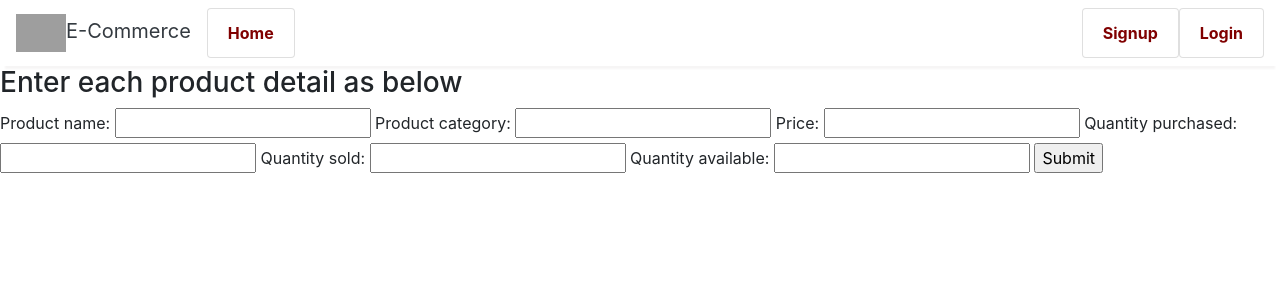
After one commit to GaneshPedini/Python-Codes, a Django app: page /home/manage_inventory/add_single_product in a window 1280 px wide. The commit adds this page. Shown: the top 300 px of the page. Run offline with Django 4.2, Linux system fonts and the light colour scheme; some libraries are stand-ins or nearby versions; grey boxes are pictures that could not be loaded.

Commit message:
developed manage_inventory to add single product into inventory.

```diff
--- /dev/null
+++ b/garcyenterprise/store/forms.py
@@ -0,0 +1,11 @@
+from django import forms
+
+
+# creating a form
+class InventoryForm(forms.Form):
+    product_name = forms.CharField(max_length=200)
+    product_category = forms.CharField(max_length=200)
+    price = forms.IntegerField() #help_text="Enter 6 digit roll number")
+    quantity_purchased = forms.IntegerField()  # help_text="Enter 6 digit roll number")
+    quantity_sold = forms.IntegerField()
+    quantity_available = forms.IntegerField()
--- /dev/null
+++ b/garcyenterprise/store/templates/add_single_product.html
@@ -0,0 +1,14 @@
+{% extends 'base.html' %}
+{% load static %}
+{% block content %}
+<div>
+    <h3>Enter each product detail as below</h3>
+    <form action = "" method = "post">
+        {% csrf_token %}
+        {{form }}
+        <input type="submit" value=Submit>
+    </form>
+</div>
+
+
+{% endblock %}
--- a/garcyenterprise/store/templates/store.html
+++ b/garcyenterprise/store/templates/store.html
@@ -3,7 +3,7 @@
 {% block content %}
 <div>
     <a href="{% url 'view_inventory' %}" class="btn"><button style="background-color: blue, font: white"  >View Inventory</button></a>
-    <a href="{% url 'view_inventory' %}" class="btn"><button style="background-color: blue, font: white"  >Manage Inventory</button></a>
+    <a href="{% url 'manage_inventory' %}" class="btn"><button style="background-color: blue, font: white"  >Manage Inventory</button></a>
     <a href="{% url 'view_inventory' %}" class="btn"><button style="background-color: blue, font: white"  >Place Order</button></a>
     <a href="{% url 'view_inventory' %}" class="btn"><button style="background-color: blue, font: white"  >Generate Report</button></a>
 </div>
--- a/garcyenterprise/store/urls.py
+++ b/garcyenterprise/store/urls.py
@@ -2,6 +2,7 @@ from django.contrib import admin
 from django.urls import path
 from .views.home import home, store
 from .views.check_inventory import CheckInventory, store_inventory, store_inventory_all
+from .views.manage_inventory import manageinv_index, add_single_product
 from django.contrib.auth import views as auth_views
 from .views.user_category import Signup_User_Category, Login_User_Category
 from .views.signup import Signup_Store_User, Signup_Customer
@@ -15,6 +16,8 @@ urlpatterns = [
     path('home/', home, name='home'),
     path('home/store/<str:id>', store, name='store'),
     path('home/view_inventory', CheckInventory.as_view(), name='view_inventory'),
+    path('home/manage_inventory', manageinv_index, name='manage_inventory'),
+    path('home/manage_inventory/add_single_product', add_single_product, name='add_single_product'),
     path('home/home/view_inventory/store_inventory', store_inventory_all, name='store_inventory_All'),
     path('home/home/view_inventory/store_inventory/<str:id>', store_inventory, name='store_inventory'),
     path('signup_user_category', Signup_User_Category.signup_check, name='signup_user_category'),
--- /dev/null
+++ b/garcyenterprise/store/views/manage_inventory.py
@@ -0,0 +1,34 @@
+from django.shortcuts import render, redirect, HttpResponseRedirect
+from store.models.products import Product
+from store.models.category import Category
+from django.views import View
+from store.forms import InventoryForm
+
+# Create your views here.
+
+def manageinv_index(request):
+    return render(request,'manage_inventory.html')
+
+def add_single_product(request):
+    context = {}
+    if request.method == 'POST':
+        form = InventoryForm(request.POST)
+        if form.is_valid():
+            product_name = form.cleaned_data['product_name']
+            product_category = form.cleaned_data['product_category']
+            price = form.cleaned_data['price']
+            quantity_purchased = form.cleaned_data['quantity_purchased']
+            quantity_sold = form.cleaned_data['quantity_sold']
+            quantity_available = form.cleaned_data['quantity_available']
+            category = Category(product_category)
+            product_data = Product(name=product_name, category=category, price=price,
+                                   qty_purchased=quantity_purchased,
+                                   qty_sold=quantity_sold,
+                                   qty_available=quantity_available)
+            product_data.save()
+
+    else:
+
+        context['form'] = InventoryForm()
+
+    return render(request, "add_single_product.html", context)
```
Also changed, not shown: garcyenterprise/store/templates/manage_inventory.html (added, +15 -0 lines), garcyenterprise/store/templates/view_inventory.html (+10 -1 lines).
